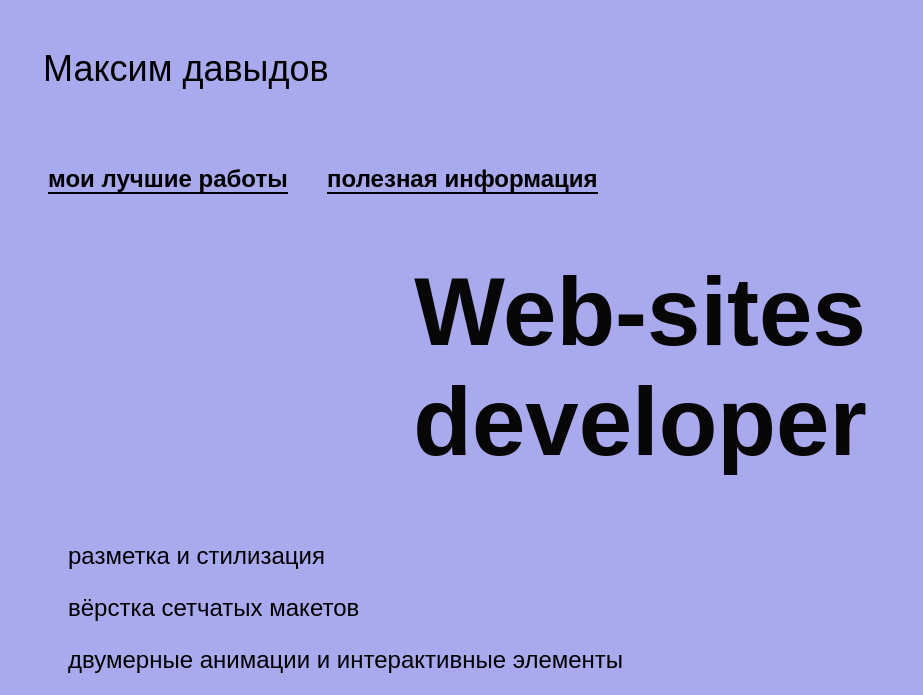
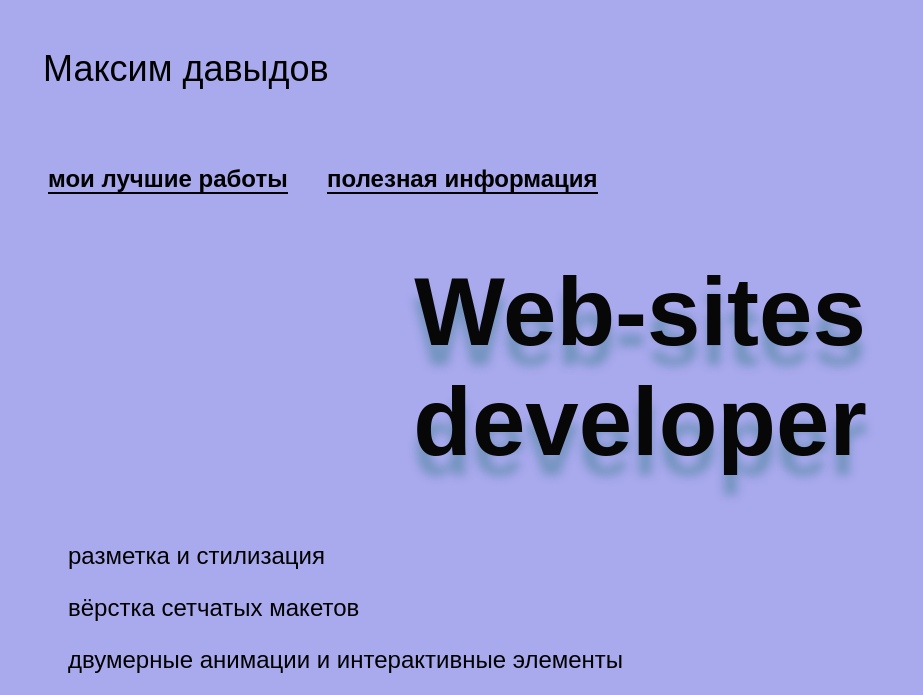
Before and after one commit to Zanodi/glavnay, a plain HTML site: page index.html in a window 1280 px wide. Shown: the top 695 px of the page, without its empty margins (0-923 px from the left). Drawn offline with Linux system fonts and the light colour scheme.

Commit message:
Update style.css

```diff
--- a/style.css
+++ b/style.css
@@ -30,6 +30,7 @@ h1 {
   text-align: center;
   color: #070707;
   font-size: 96px;
+  text-shadow: 0px 20px 10px rgba(29, 115, 115, 0.38);
 }
 
 p {
```
